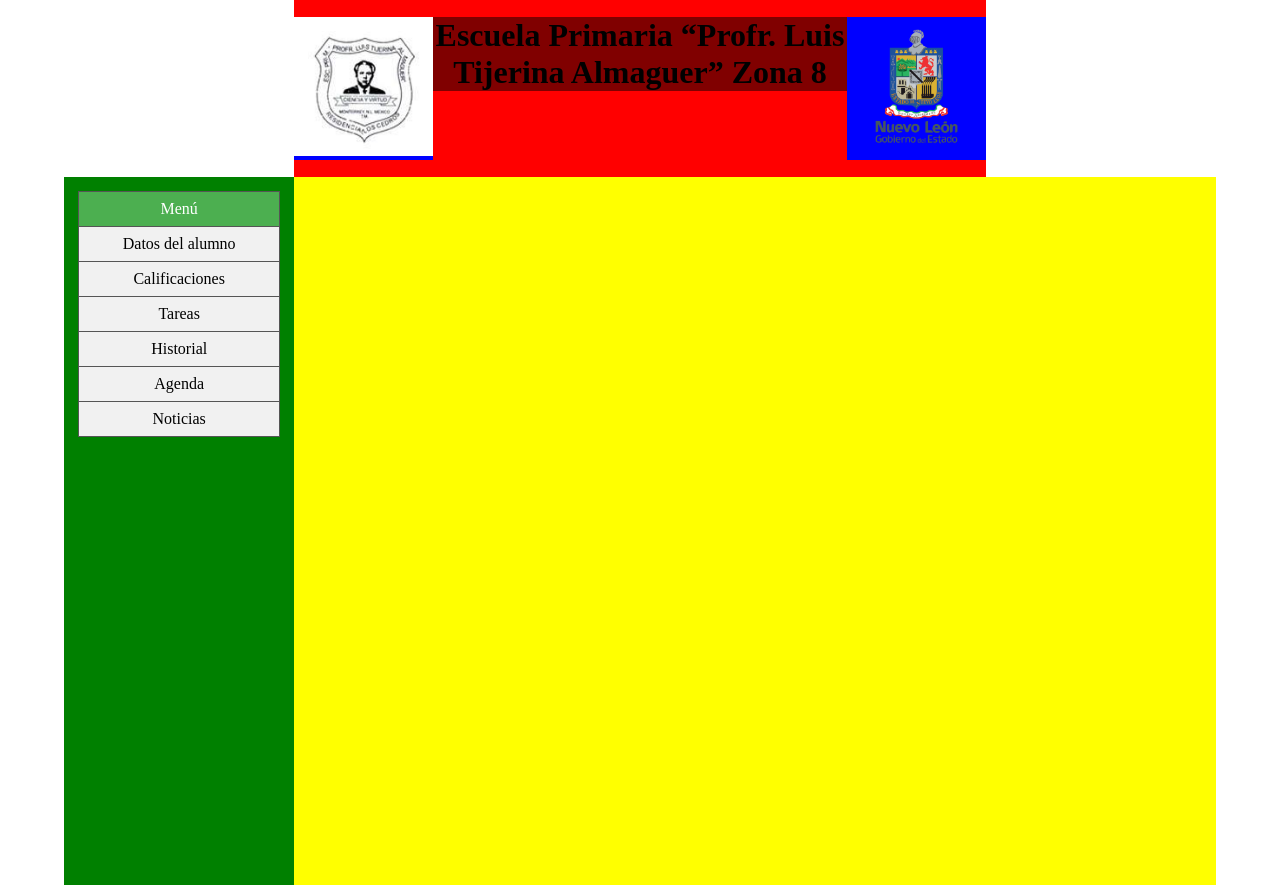
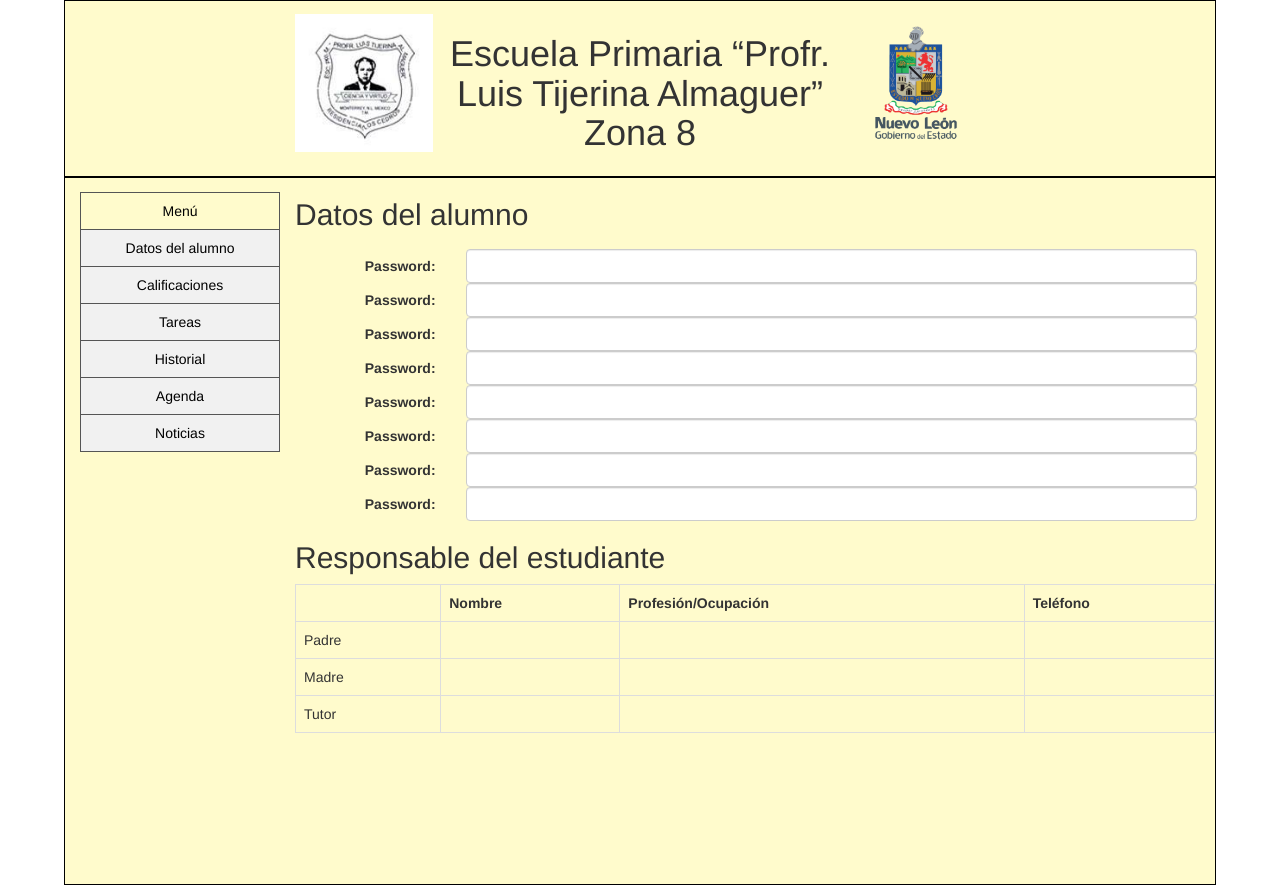
Before and after one commit to EduVR19/Plataforma_de_Difusion_Escolar, a PHP site: page /alumno.html in a window 1280 px wide. Run offline with PHP 8.4, Linux system fonts and the light colour scheme.

Commit message:
Creacion de 2 pantallas

```diff
--- a/Pantallas_de_entrada_salida/Codificacion/alumno.css
+++ b/Pantallas_de_entrada_salida/Codificacion/alumno.css
@@ -16,12 +16,14 @@ body {
 	display: flex;
 	justify-content: center;
 	align-items: center;
+	background: #FFFBCC;
+	border: 1px solid black;
 }
 
 header {
 	width: 60%;
 	height: 100%;
-	background: red;
+
 	position: center;
 	display: flex;
 	justify-content: center;
@@ -32,7 +34,8 @@ header {
 #main {
 	width: 100%;
 	height: 80%;
-	background: blue;
+	background: #FFFBCC;
+	border: 1px solid black;
 	clear: both;
 	display: flex;
 	justify-content: center;
@@ -42,7 +45,6 @@ header {
 #menu {
 	width: 20%;
 	height: 100%;
-	background: green;
 	float: left;
 }
 
@@ -50,14 +52,23 @@ header {
 	width: 80%;
 	height: 100%;
 	float: right;
-	background: yellow;
 }
 
+form{
+	margin-top: 2%;
+	margin-left: 2%;
+	margin-right: 2%;
+	margin-bottom: 2%;
+}
+
+.table .table-bordered {
+  border: 1px solid black;
+  border-collapse: collapse;
+}
 
 #titulo {
 	width: 60%;
 	height: 100%;
-	background: maroon;
 	float: left;
 	text-align: middle;
 }
@@ -76,7 +87,6 @@ img {
 #logo_2 {
 	width: 20%;
 	float: right;
-	background: blue;
 }
 
 ul {
@@ -107,8 +117,8 @@ li:last-child {
 }
 
 li a.active {
-  background-color: #4CAF50;
-  color: white;
+  background-color: #FFFBCC;
+  color: black;
 }
 
 li a:hover:not(.active) {
--- a/Pantallas_de_entrada_salida/Codificacion/alumno.html
+++ b/Pantallas_de_entrada_salida/Codificacion/alumno.html
@@ -2,8 +2,11 @@
 <html lang="es">
     <head>
         <meta charset="UTF-8">
+		  <meta name="viewport" content="width=device-width, initial-scale=1">
+		  <link rel="stylesheet" href="https://maxcdn.bootstrapcdn.com/bootstrap/3.4.1/css/bootstrap.min.css">
+		  <script src="https://ajax.googleapis.com/ajax/libs/jquery/3.4.1/jquery.min.js"></script>
+		  <script src="https://maxcdn.bootstrapcdn.com/bootstrap/3.4.1/js/bootstrap.min.js"></script>
         <link href="alumno.css" rel="stylesheet" type="text/css">
-        <title>Práctica 7</title>
     </head>
     <body>
 		<div id="encabezado">
@@ -26,6 +29,70 @@
 				</ul></center>
 			</div>
 			<div id = "panel">
+				<h2>Datos del alumno</h2>
+				<form class="form-horizontal" action="/action_page.php">
+					<div class="form-group">
+						<label class="control-label col-sm-2" for="pwd">Password:</label>
+						<div class="col-sm-10">
+						  <output type="password" class="form-control" id="pwd" placeholder="Enter password">
+						</div>
+						<label class="control-label col-sm-2" for="pwd">Password:</label>
+						<div class="col-sm-10">
+						  <output type="password" class="form-control" id="pwd" placeholder="Enter password">
+						</div>
+						<label class="control-label col-sm-2" for="pwd">Password:</label>
+						<div class="col-sm-10">
+						  <output type="password" class="form-control" id="pwd" placeholder="Enter password">
+						</div>
+						<label class="control-label col-sm-2" for="pwd">Password:</label>
+						<div class="col-sm-10">
+						  <output type="password" class="form-control" id="pwd" placeholder="Enter password">
+						</div>
+						<label class="control-label col-sm-2" for="pwd">Password:</label>
+						<div class="col-sm-10">
+						  <output type="password" class="form-control" id="pwd" placeholder="Enter password">
+						</div>
+						<label class="control-label col-sm-2" for="pwd">Password:</label>
+						<div class="col-sm-10">
+						  <output type="password" class="form-control" id="pwd" placeholder="Enter password">
+						</div>
+						<label class="control-label col-sm-2" for="pwd">Password:</label>
+						<div class="col-sm-10">
+						  <output type="password" class="form-control" id="pwd" placeholder="Enter password">
+						</div>
+						<label class="control-label col-sm-2" for="pwd">Password:</label>
+						<div class="col-sm-10">
+						  <output type="password" class="form-control" id="pwd" placeholder="Enter password">
+						</div>
+					</div>
+				</form>
+				<h2>Responsable del estudiante</h2>
+				<table class="table table-bordered">
+					  <tr>
+						<th></th>
+						<th>Nombre</th>
+						<th>Profesión/Ocupación</th>
+						<th>Teléfono</th>
+					  </tr>
+					  <tr>
+						<td>Padre</td>
+						<td></td>
+						<td></td>
+						<td></td>
+					  </tr>
+					  <tr>
+						<td>Madre</td>
+						<td></td>
+						<td></td>
+						<td></td>
+					  </tr>
+					  <tr>
+						<td>Tutor</td>
+						<td></td>
+						<td></td>
+						<td></td>
+					  </tr>
+				</table>
 			</div>
 		</div>
 
--- a/Pantallas_de_entrada_salida/Codificacion/index.html
+++ b/Pantallas_de_entrada_salida/Codificacion/index.html
@@ -25,8 +25,10 @@
 		</div>
 		<div id="main">
 			<div class = "galeria">
+				<p>Eventos</p>
 			</div>
 			<div class = "galeria">
+				<p>Fotos y vídeos</p>
 			</div>
 		</div>
 		<footer>
```
Also changed, not shown: Pantallas_de_entrada_salida/Codificacion/admin-alumno.html (added, +62 -0 lines), Pantallas_de_entrada_salida/Codificacion/estilos.css (+18 -9 lines).
